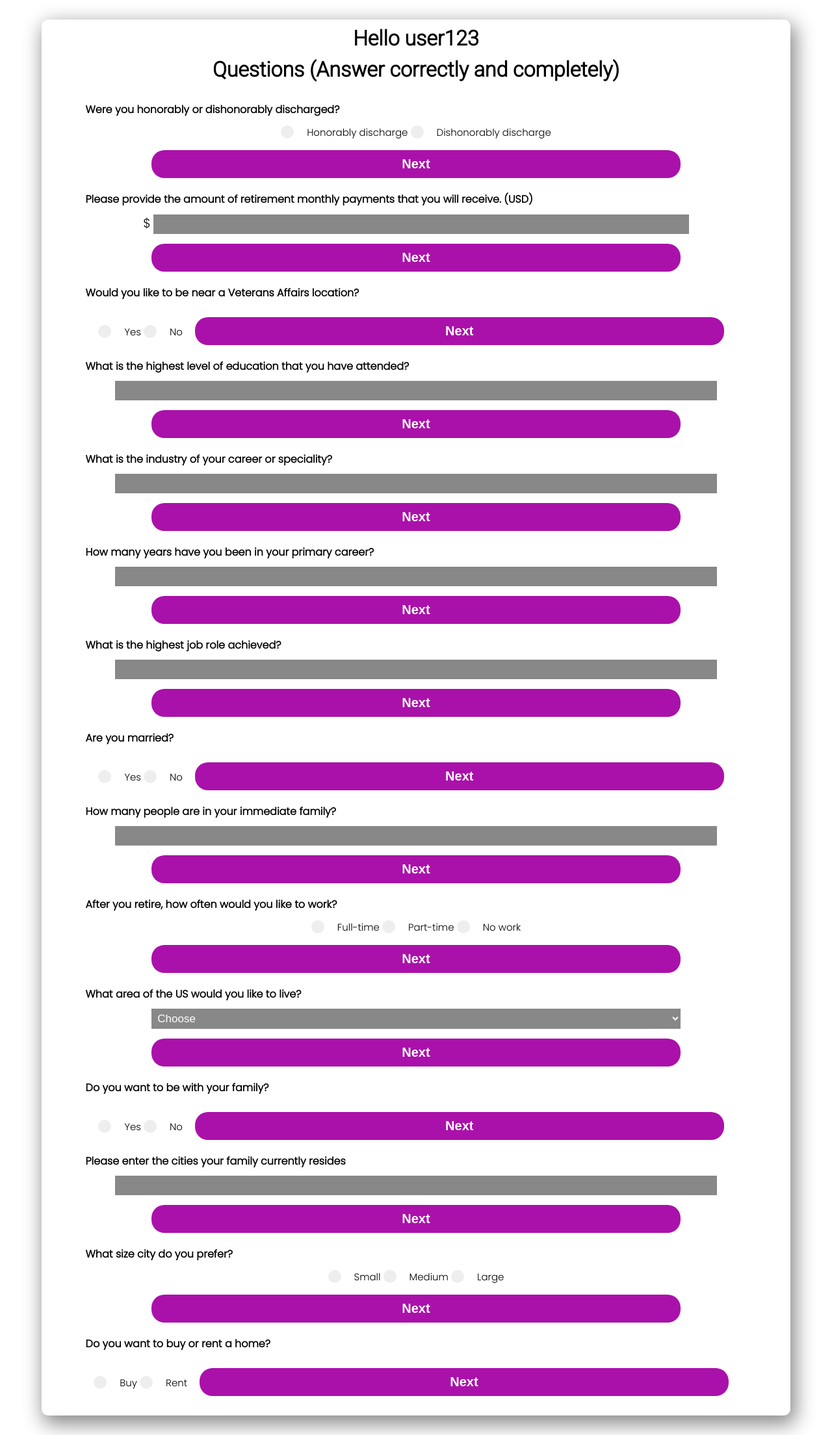
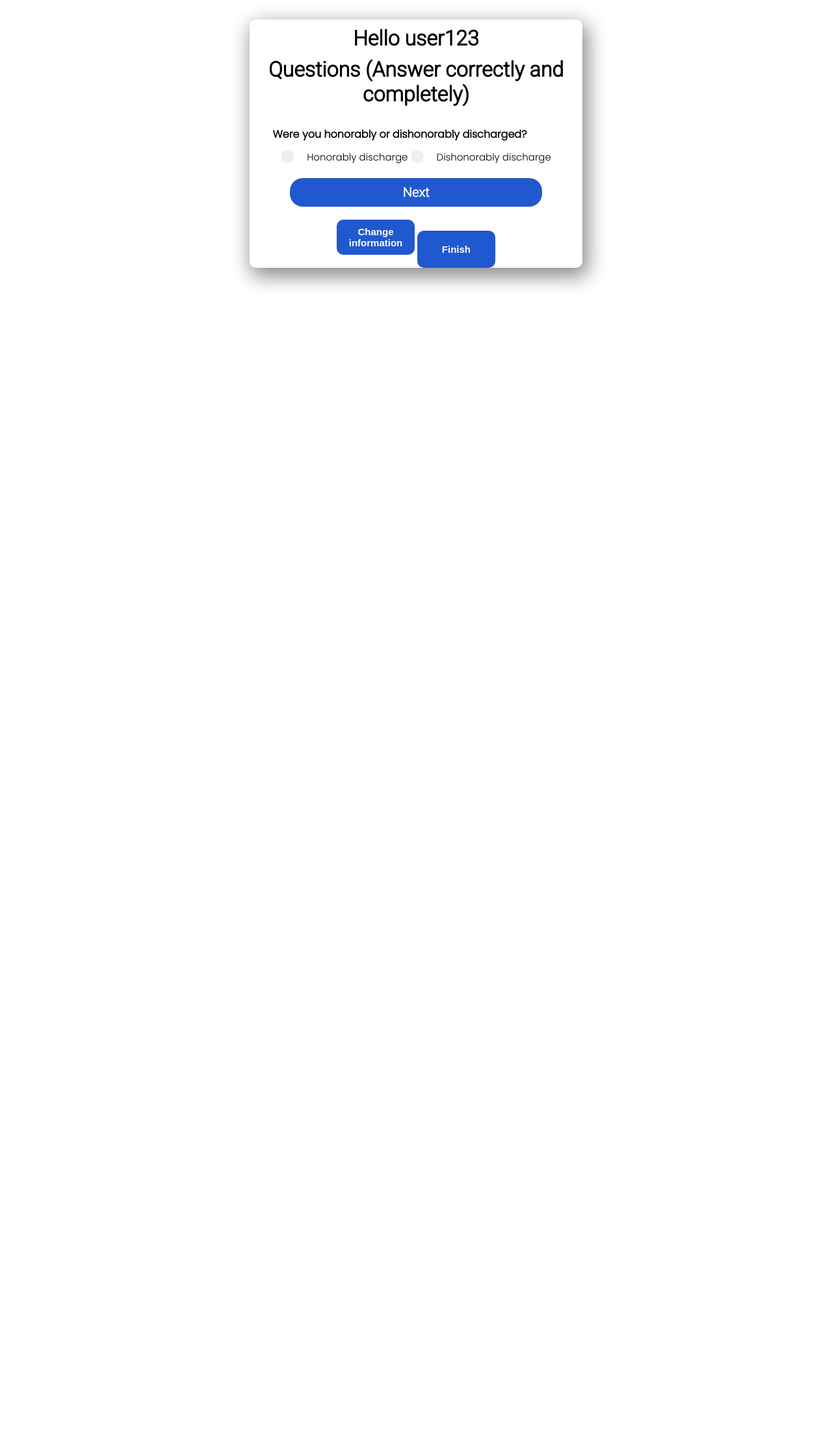
Before and after one commit to DRUMPADD/redBeachAdvisors, a Flask app: page / in a window 1280 px wide. Shown: the whole page at 65% size. After the commit the page ends 443 px from the top, so only its background shows below. Run offline with Flask 2, Linux system fonts and the light colour scheme.

Commit message:
Diseño carousel

```diff
--- a/prueba_flask/static/main.js
+++ b/prueba_flask/static/main.js
@@ -1,5 +1,36 @@
-let i = 0;
-while(i <= 14) {
-    console.log(i * 100 / 14);
-    i++;
+// let i = 0;
+// while(i <= 14) {
+//     console.log(i * 100 / 14);
+//     i++;
+// }
+
+
+var slideI = 1;
+showSlides(slideI);
+
+function showSlides(n) {
+    let i;
+    var btnContinue = document.getElementsByClassName('continue');
+    var slides = document.getElementsByClassName('questionGroup');
+    if (n > slides.length) {
+        slideI = 1;
+    }
+
+    if(n < 1) {
+        slideI = slides.length;
+    }
+
+    for(i = 0; i < slides.length; i++) {
+        slides[i].style.display = "none";
+    }
+
+    slides[slideI - 1].style.display = "block";
+
+    if(n == slides.length) {
+        btnContinue[0].style.display = "none";
+    }
 }
+
+function pushSlides(n) {
+    showSlides(slideI += n);
+}
--- a/prueba_flask/static/styles.css
+++ b/prueba_flask/static/styles.css
@@ -23,6 +23,7 @@ body {
 .container,
 .container-questions {
     width: 300px;
+    position: relative;
     text-align: center;
     margin: 30px auto;
     box-shadow: 5px 10px 30px 3px #888888;
@@ -176,9 +177,35 @@ body {
     cursor: pointer;
 }
 
+.chInfo,
+.finish {
+    position: relative;
+    display: inline-block;
+    width: 120px;
+    border: 0;
+    padding: 10px;
+    border-radius: 10px;
+    font-size: 15px;
+    font-weight: 800;
+    white-space: pre-line;
+    cursor: pointer;
+}
+
+.finish {
+    top: 10px;
+    padding: 20px;
+}
+
+.continue {
+    display: block;
+    margin: 20px auto;
+}
+
 #signUp,
-.continue {
-    background-color: #aa11aa;
+.continue,
+.chInfo,
+.finish {
+    background-color: #2058cf;
     color: #fff;
     transition: 0.2s;
 }
@@ -302,16 +329,13 @@ body {
     text-align: left;
 }
 
+
 @media screen and (max-width: 768px) {
     .container,
     .container-questions {
         width: 90%;
     }
-}
-
-@media screen and (min-width: 650px) {
-    .container,
-    .container-questions {
-        width: 90%;
+    .questionGroup > h2 {
+        text-align: justify;
     }
 }
--- a/prueba_flask/templates/index.html
+++ b/prueba_flask/templates/index.html
@@ -22,13 +22,11 @@
                     <input type="radio" name="disonorably">
                     <span class="checkmark"></span>
                 </label>
-                <input type="submit" class="continue" value="Next">
             </section>
             <section class="questionGroup">
                 <h2>Please provide the amount of retirement monthly payments that you will receive. (USD)</h2>
                 <span id="charD">$</span>
                 <input type="number" name="amount" id="amount">
-                <input type="submit" class="continue" value="Next">
             </section>
             <section class="questionGroup">
                 <h2>Would you like to be near a Veterans Affairs location?</h2>
@@ -40,27 +38,22 @@
                     <input type="radio" name="disonorably">
                     <span class="checkmark"></span>
                 </label>
-                <input type="submit" class="continue" value="Next">
             </section>
             <section class="questionGroup">
                 <h2>What is the highest level of education that you have attended?</h2>
                 <input type="text" name="levelEdu" class="textAns">
-                <input type="submit" class="continue" value="Next">
             </section>
             <section class="questionGroup">
                 <h2>What is the industry of your career or speciality?</h2>
                 <input type="text" name="career" class="textAns">
-                <input type="submit" class="continue" value="Next">
             </section>
             <section class="questionGroup">
                 <h2>How many years have you been in your primary career?</h2>
                 <input type="number" name="yearsCareer" class="numberI">
-                <input type="submit" class="continue" value="Next">
             </section>
             <section class="questionGroup">
                 <h2>What is the highest job role achieved?</h2>
                 <input type="text" name="career" class="textAns">
-                <input type="submit" class="continue" value="Next">
             </section>
             <section class="questionGroup">
                 <h2>Are you married?</h2>
@@ -72,12 +65,10 @@
                     <input type="radio" name="married_no">
                     <span class="checkmark"></span>
                 </label>
-                <input type="submit" class="continue" value="Next">
             </section>
             <section class="questionGroup">
                 <h2>How many people are in your immediate family?</h2>
                 <input type="number" name="membersFamily" class="numberI">
-                <input type="submit" class="continue" value="Next">
             </section>
             <section class="questionGroup">
                 <h2>After you retire, how often would you like to work?</h2>
@@ -93,7 +84,6 @@
                     <input type="radio" name="no_work">
                     <span class="checkmark"></span>
                 </label>
-                <input type="submit" class="continue" value="Next">
             </section>
             <section class="questionGroup">
                 <h2>What area of the US would you like to live?</h2>
@@ -103,7 +93,6 @@
                     <option value="2">Second option</option>
                     <option value="3">Third option</option>
                 </select>
-                <input type="submit" class="continue" value="Next">
             </section>
             <section class="questionGroup">
                 <h2>Do you want to be with your family?</h2>
@@ -115,12 +104,10 @@
                     <input type="radio" name="family_no">
                     <span class="checkmark"></span>
                 </label>
-                <input type="submit" class="continue" value="Next">
             </section>
             <section class="questionGroup">
                 <h2>Please enter the cities your family currently resides</h2>
                 <input type="text" name="cities" class="textAns">
-                <input type="submit" class="continue" value="Next">
             </section>
             <section class="questionGroup">
                 <h2>What size city do you prefer?</h2>
@@ -136,7 +123,6 @@
                     <input type="radio" name="large_city">
                     <span class="checkmark"></span>
                 </label>
-                <input type="submit" class="continue" value="Next">
             </section>
             <section class="questionGroup">
                 <h2>Do you want to buy or rent a home?</h2>
@@ -148,8 +134,12 @@
                     <input type="radio" name="rent_home">
                     <span class="checkmark"></span>
                 </label>
-                <input type="submit" class="continue" value="Next">
             </section>
+            <a class="continue" onclick="pushSlides(1)">Next</a>
+
+
+            <input type="submit" class="chInfo" value="Change information">
+            <input type="submit" class="finish" value="Finish">
         </form>
     </div>
 
```
Also changed, not shown: css/styles.css (+32 -2 lines), js/main.js (+35 -4 lines), questions.html (+5 -15 lines).
